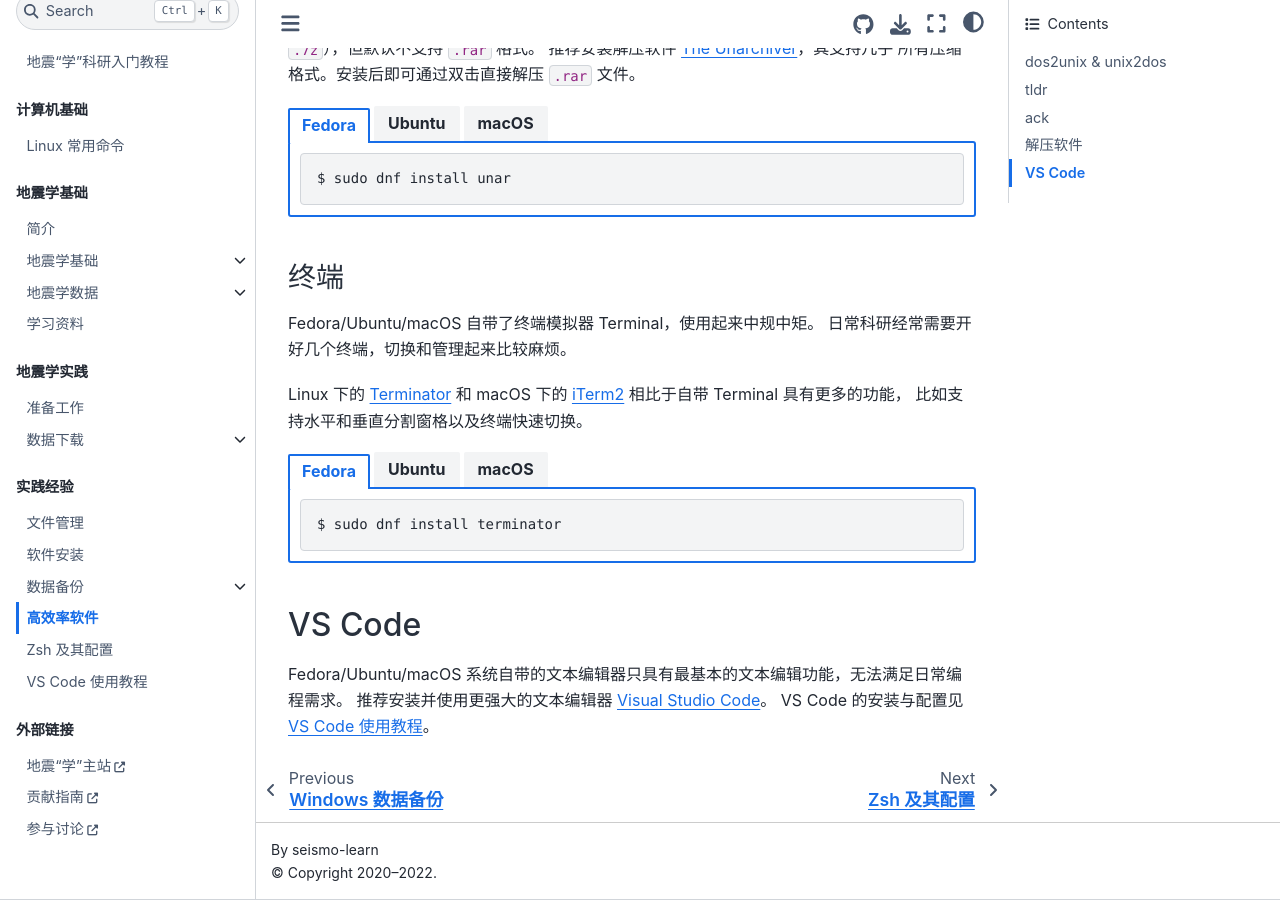
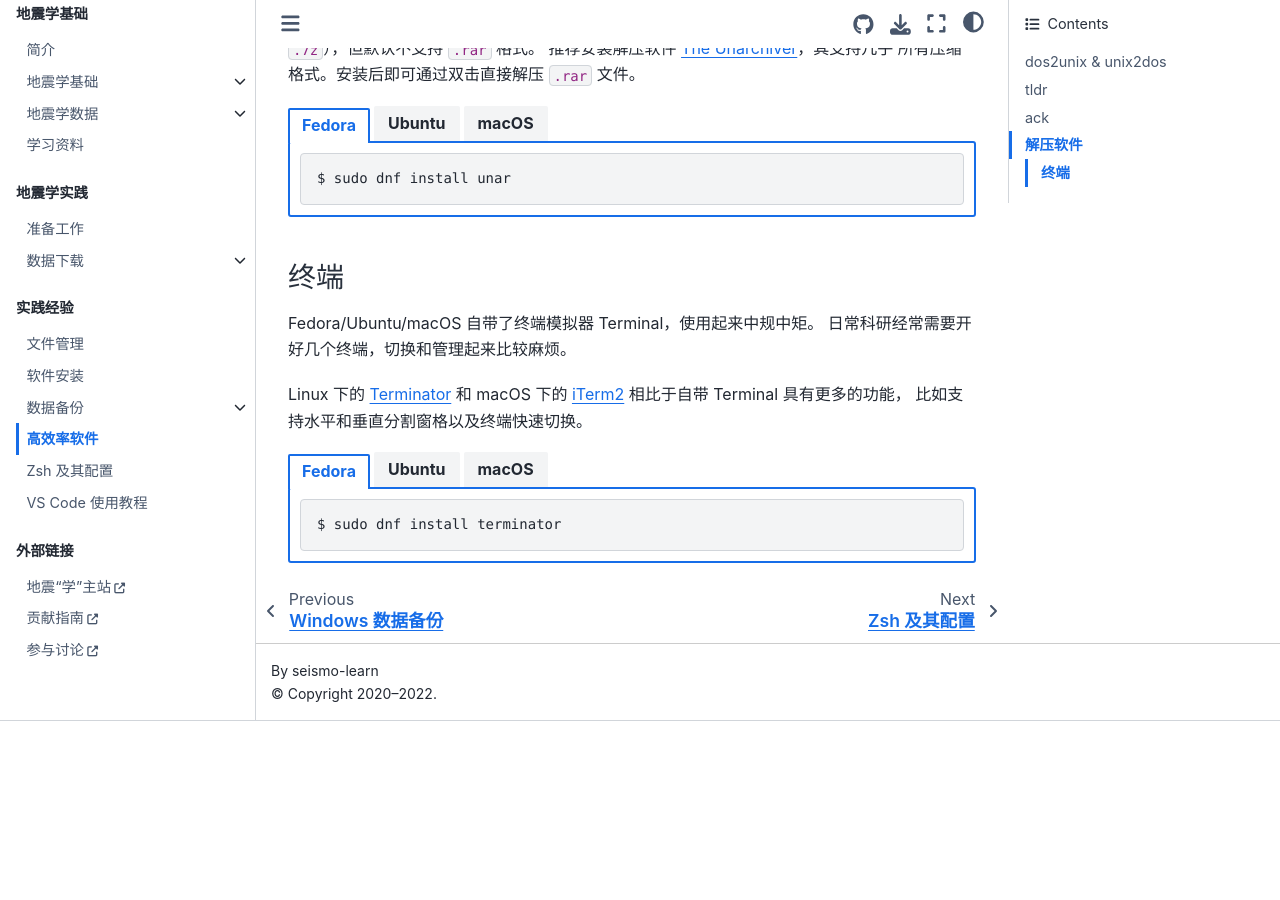
Before and after one commit to seismo-learn/seismology101, a Jupyter Book: the page built from source/best-practices/software.md, in a window 1280 px wide and 900 px high, scrolled down 1231 px. Built offline with Jupyter Book 1.0.4 settings and Sphinx 7.4.7 and the Sphinx Book theme 1.1.4, drawn with Linux system fonts in a browser that asks for light colours; pages that are not in the unit, such as notebooks, are missing from menus; after the commit the page ends 1952 px from its top, so only the background shows below that.

Commit message:
Remove vscode from the software list because it's already covered elsewhere

````diff
--- a/source/best-practices/software.md
+++ b/source/best-practices/software.md
@@ -176,9 +176,3 @@ $ brew install --cask iterm2
 ```
 :::
 ::::
-
-## VS Code
-
-Fedora/Ubuntu/macOS 系统自带的文本编辑器只具有最基本的文本编辑功能，无法满足日常编程需求。
-推荐安装并使用更强大的文本编辑器 [Visual Studio Code](https://code.visualstudio.com/)。
-VS Code 的安装与配置见 {doc}`vscode`。
````
